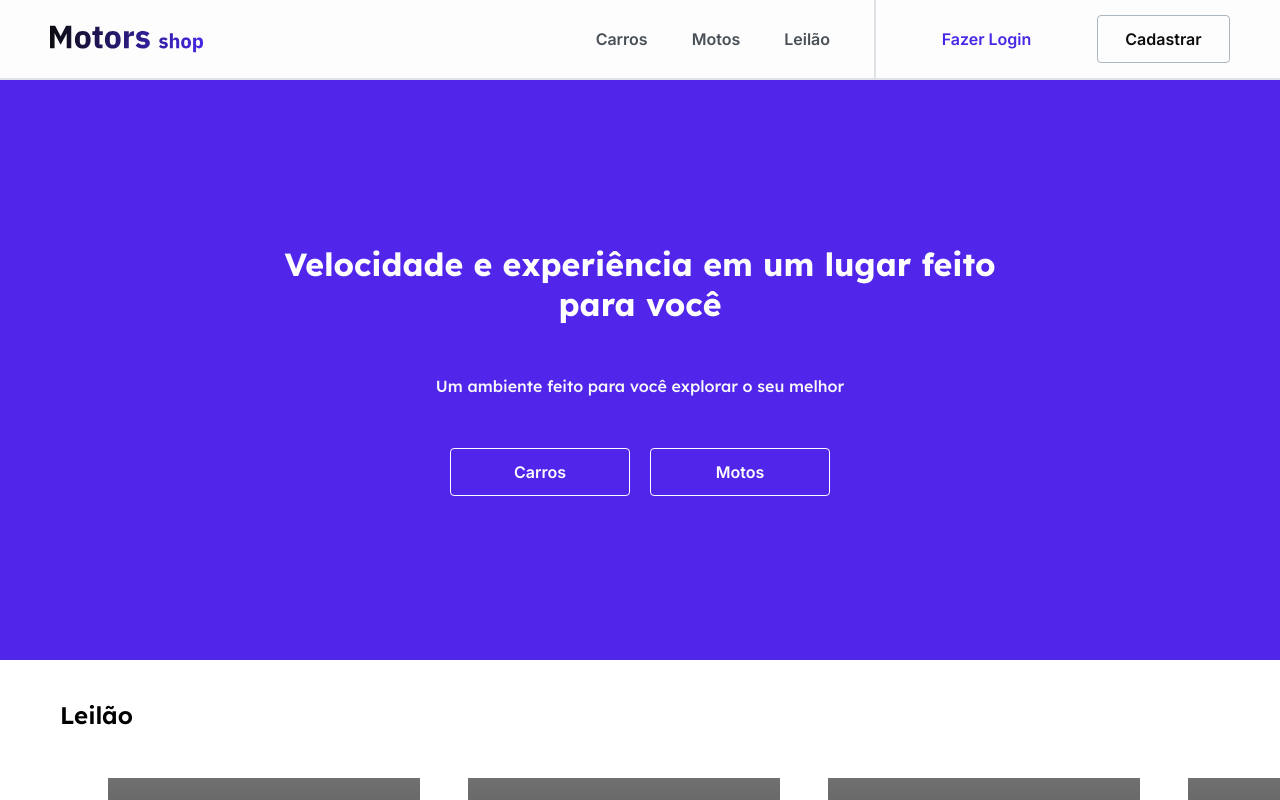
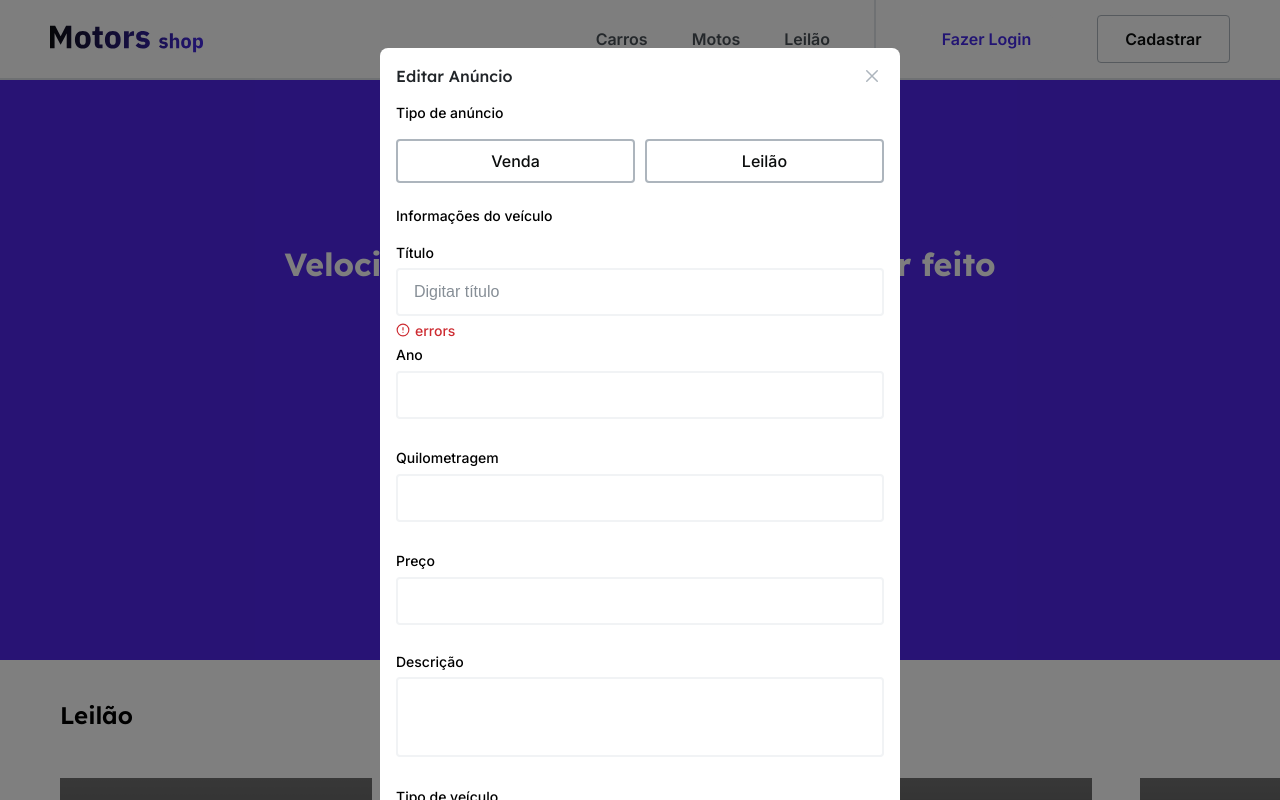
Before and after one commit to grupo37-M6-Motor-Shop/m6-motor-shop, a React (Vite) app in the folder frontend/: page /homepage in a window 1280 px wide. Shown: the top 800 px of the page. Built offline with nearby package versions, Linux system fonts and the light colour scheme; grey boxes are pictures that could not be loaded.

Commit message:
feat/component-modal-edit-ad: Criação componente criação modal edição de anúncio

```diff
--- a/frontend/src/components/Form/style.ts
+++ b/frontend/src/components/Form/style.ts
@@ -3,4 +3,6 @@ import styled from "styled-components";
 export const CustomForm = styled.form`
 	width: 100%;
 	font-family: "Inter", sans-serif;
+	display: flex;
+	flex-direction: column;
 `;
--- a/frontend/src/components/ModalAdDelete/index.tsx
+++ b/frontend/src/components/ModalAdDelete/index.tsx
@@ -1,5 +1,5 @@
 import Button from "../Button";
-import Modal from "../modal";
+import Modal from "../Modal";
 import { TextQuestion, TextWarning, Div } from "./style";
 
 const ModalDelete = () => {
--- /dev/null
+++ b/frontend/src/components/ModalAdUpdate/index.tsx
@@ -0,0 +1,48 @@
+import Form from "../Form";
+import Input from "../Input";
+import InputCheckbox from "../InputCheckbox";
+import InputTextArea from "../InputTextArea";
+import Modal from "../Modal";
+import { InfoSpan } from "./style";
+
+const ModalAdUpdate = () => {
+	return (
+		<Modal title="Editar Anúncio">
+			<Form>
+				<InputCheckbox
+					name="typeAd"
+					label="Tipo de anúncio"
+					name1="Venda"
+					name2="Leilão"
+				/>
+				<InfoSpan>Informações do veículo</InfoSpan>
+				<Input
+                    name="title"
+					label="Título"
+					type="text"
+					placeholder="Digitar título"
+					errorMessage={"errors"}
+					defaultValue={""}
+				/>
+                <div>
+                    <Input name="year" type="number" label="Ano"/>
+                    <Input name="miliage" type="number" label="Quilometragem"/>
+                    <Input name="price" type="text" label="Preço"/>
+                </div>
+                <InputTextArea name="description" label="Descrição" error />
+                <InputCheckbox name="typeVehicle" label="Tipo de veículo" name1="Carro" name2="Moto"/>
+                <InputCheckbox name="isActive" label="Publicado" name1="Sim" name2="Não"/>
+                <Input
+                    name="title"
+					label="Título"
+					type="text"
+					placeholder="Digitar título"
+					errorMessage={"errors"}
+					defaultValue={""}
+				/>
+			</Form>
+		</Modal>
+	);
+};
+
+export default ModalAdUpdate;
--- /dev/null
+++ b/frontend/src/components/ModalAdUpdate/style.ts
@@ -0,0 +1,9 @@
+import styled from "styled-components";
+
+export const InfoSpan = styled.span`
+    margin-bottom: 20px;
+	font-family: "Inter", sans-serif;
+	font-style: normal;
+	font-weight: 500;
+	font-size: 0.875rem;
+`;
--- a/frontend/src/components/Section/style.ts
+++ b/frontend/src/components/Section/style.ts
@@ -17,7 +17,7 @@ export const TitleSection = styled.h5`
 	color: black;
 `;
 export const ListCards = styled.ul`
-	padding: 3rem;
+	padding: 3rem 0;
 	display: flex;
 	gap: 12px;
 	overflow-x: auto;
--- a/frontend/src/pages/Home/index.tsx
+++ b/frontend/src/pages/Home/index.tsx
@@ -9,6 +9,7 @@ import {
 	InfoSection,
 	TitleHome,
 } from "./style";
+import ModalAdUpdate from "../../components/ModalAdUpdate";
 
 const Home = () => {
 	const user = [
@@ -232,6 +233,7 @@ const Home = () => {
 					vehicles={user}
 					auction={false}
 				/>
+				<ModalAdUpdate />
 			</main>
 			<Footer />
 		</>
```
